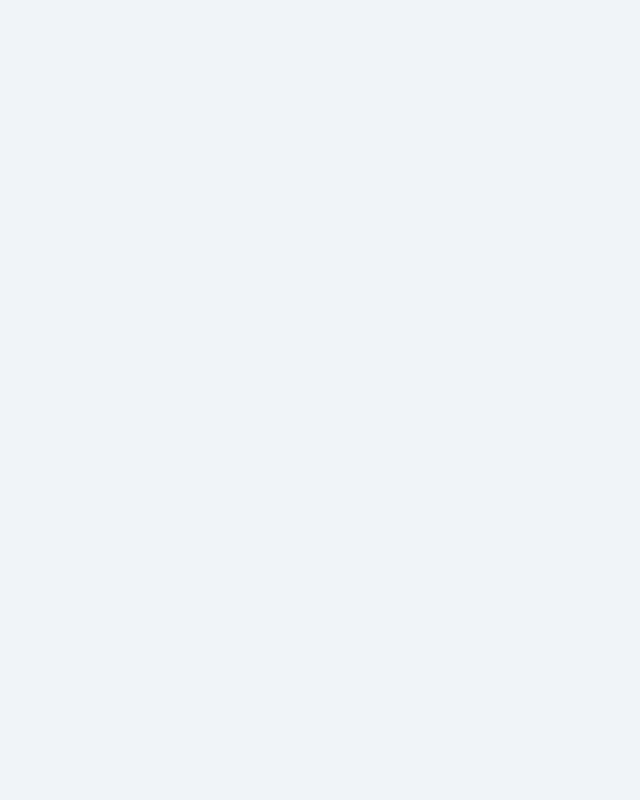
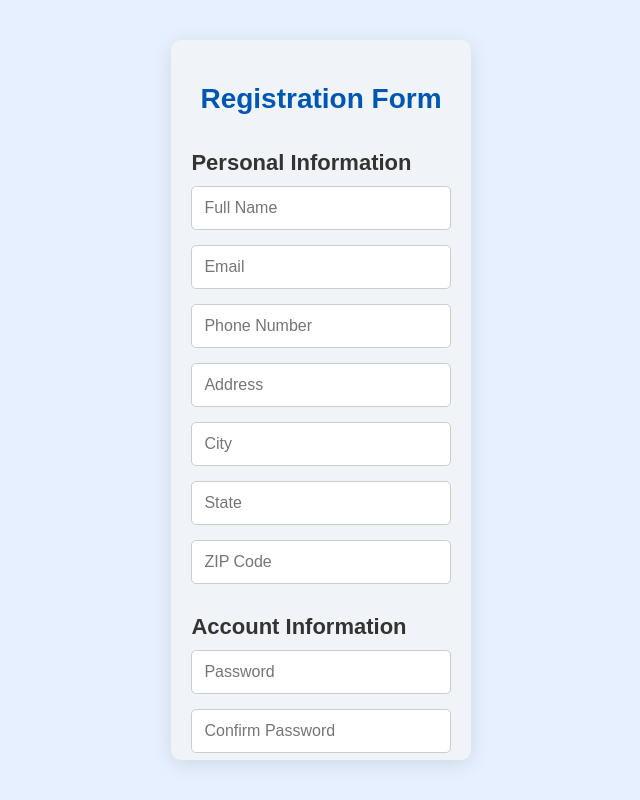
Before and after one commit to UmeFarva/fypynew, a React (Vite) app in the folder frontend/vite-project/: page /register in a window 1280 px wide. Before the commit this address had no page. Shown: the whole page, without its empty margins (319-959 px from the left). Built offline with nearby package versions, Linux system fonts and the light colour scheme.

Commit message:
temporary

```diff
--- a/frontend/vite-project/src/App.jsx
+++ b/frontend/vite-project/src/App.jsx
@@ -3,6 +3,8 @@ import { BrowserRouter as Router, Routes, Route } from 'react-router-dom';
 
 import LoginPage from './pages/LoginPage';
 import HomePage from './pages/Homepage';
+import RegistrationPage from './pages/RegistrationPage';
+
 
 const App = () => {
     return (
@@ -10,6 +12,7 @@ const App = () => {
             <Routes>
                 <Route path="/" element={<HomePage />} />
                 <Route path="/login" element={<LoginPage />} />
+                <Route path="/register" element={<RegistrationPage />} />
             </Routes>
         </Router>
     );
--- a/frontend/vite-project/src/components/AboutUs.jsx
+++ b/frontend/vite-project/src/components/AboutUs.jsx
@@ -1,12 +1,24 @@
+// src/components/AboutUs.jsx
+
 import React from 'react';
 
 const AboutUs = () => {
     return (
-        <div>
+        <div className="about-us-section">
             <h2>About Us</h2>
             <p>
-            A seamless solution for accurate attendance tracking using state-of-the-art biometric technology.
-            Enhance your institution's efficiency and ensure reliable attendance records.
+                The Biometric Attendance Management System is designed to enhance
+                the efficiency and accuracy of attendance tracking in educational
+                institutions. By utilizing state-of-the-art biometric technology,
+                we ensure that attendance records are reliable, secure, and easily
+                accessible.
+            </p>
+            <p>
+                Our system is built with user-friendliness in mind, allowing
+                faculty and administrators to manage attendance effortlessly.
+                With features such as real-time updates, comprehensive reporting,
+                and multi-device support, we strive to provide a seamless experience
+                for all users.
             </p>
         </div>
     );
--- a/frontend/vite-project/src/components/Faculty.jsx
+++ b/frontend/vite-project/src/components/Faculty.jsx
@@ -30,6 +30,7 @@ const Faculty = () => {
                     <h3>User-Friendly Interface</h3>
                     <p>An intuitive, modern interface designed to minimize learning curves for users.</p>
                 </div>
+
             </div>
         </div>
     );
--- a/frontend/vite-project/src/components/Footer.jsx
+++ b/frontend/vite-project/src/components/Footer.jsx
@@ -1,9 +1,17 @@
 import React from 'react';
+import { useNavigate } from 'react-router-dom';
+const Footer = () => {
+    const navigate = useNavigate();
 
-const Footer = () => {
+    const handleLoginClick = () => {
+        navigate('/login'); // Navigate to the login page
+    };
     return (
         <footer>
             <p>© 2024 Biometric Device. All rights reserved.</p>
+            <button className="login-button" onClick={handleLoginClick}>
+                Login
+            </button>
         </footer>
     );
 };
--- a/frontend/vite-project/src/components/Header.jsx
+++ b/frontend/vite-project/src/components/Header.jsx
@@ -1,9 +1,16 @@
+// src/components/Header.jsx
+
 import React from 'react';
 
+
 const Header = () => {
+
+
     return (
         <header>
-            Biometric Attendence Management System!
+            <h1>Biometric Attendance Management System</h1>
+            <p>Your partner in efficient attendance tracking.</p>
+
         </header>
     );
 };
--- a/frontend/vite-project/src/pages/LoginPage.jsx
+++ b/frontend/vite-project/src/pages/LoginPage.jsx
@@ -28,7 +28,7 @@ function LoginPage() {
 
     // Handler for navigation to the registration page
     const handleRegisterClick = () => {
-        navigate('/pages/RegistrationPage');
+        navigate('/register');
     };
 
     return (
--- a/frontend/vite-project/src/styles/global.css
+++ b/frontend/vite-project/src/styles/global.css
@@ -14,28 +14,42 @@ body {
     padding: 20px;
 }
 
+/* Headings */
 h1, h2, h3 {
     color: #0056b3;
 }
 
 /* Header */
 header {
-    background-color: #0056b3;
-    padding: 20px 0;
+    background-color: #003d80; /* Darker blue for header */
+    padding: 20px;
     text-align: center;
-    border-bottom: 3px solid #003d80; /* Slightly darker border for contrast */
+    color: white;
 }
 
 header h1 {
     margin: 0;
-    font-size: 32px;
-    color: white;
 }
 
 header p {
     margin: 5px 0;
-    font-size: 16px;
-    color: #e6f0ff; /* Lighter blue for subtext */
+}
+
+/* Login Button */
+.login-button {
+    background-color: #ffc107; /* Bright yellow */
+    color: #003d80; /* Dark blue text */
+    border: none;
+    padding: 10px 20px;
+    border-radius: 5px;
+    cursor: pointer;
+    font-weight: bold;
+    transition: background-color 0.3s;
+}
+
+.login-button:hover {
+    background-color: #0056b3; /* Darker blue on hover */
+    color: white; /* Change text color on hover */
 }
 
 /* Navigation Bar */
@@ -82,7 +96,6 @@ header p {
     align-items: center;
     padding: 80px 0;
     background-color: #e6f0ff;
-    border-bottom: 2px solid #0056b3;
 }
 
 .hero-text {
@@ -101,11 +114,6 @@ header p {
     color: #333;
 }
 
-.hero-image img {
-    height: 20%;
-    border-radius: 10px;
-}
-
 .cta-button {
     background-color: #0056b3;
     color: white;
@@ -122,7 +130,25 @@ header p {
     color: #0056b3; /* Inverts color for contrast */
 }
 
-/* Credentials Section */
+/* About Us Section */
+.about-us-section {
+    padding: 40px 20px;
+    background-color: #f7f8f9;
+    text-align: center;
+}
+
+.about-us-section h2 {
+    color: #0056b3;
+    margin-bottom: 20px;
+}
+
+.about-us-section p {
+    font-size: 16px;
+    color: #333;
+    margin-bottom: 15px;
+}
+
+/* Criteria Section */
 .criteria-section {
     padding: 60px 0;
     background-color: #ffffff;
@@ -185,6 +211,10 @@ header p {
     transform: translateY(-10px);
 }
 
+.faculty-item h3 {
+    color: #003d80;
+}
+
 /* Footer */
 footer {
     background-color: #0056b3;
--- a/frontend/vite-project/src/styles/registration.css
+++ b/frontend/vite-project/src/styles/registration.css
@@ -1,52 +1,115 @@
+/* Global Box Sizing */
+*,
+*::before,
+*::after {
+    box-sizing: border-box; /* Apply border-box sizing model to all elements */
+}
+
+/* Body Styles */
+body {
+    font-family: 'Arial', sans-serif; /* Font family for the body */
+    background-color: #e6f0ff; /* Light blue background for a professional look */
+    margin: 0; /* Remove default margin */
+    padding: 0; /* Remove default padding */
+    display: flex; /* Flexbox for layout */
+    justify-content: center; /* Center items horizontally */
+    align-items: center; /* Center items vertically */
+    height: 100vh; /* Full viewport height */
+}
+
 /* Registration Page Styles */
 .registration-page {
-    display: flex;
-    flex-direction: column;
-    justify-content: center;
-    align-items: center;
-    padding: 20px;
-    background-color: #f7faff;
-    border-radius: 10px;
-    box-shadow: 0 4px 10px rgba(0, 0, 0, 0.2);
-    max-width: 500px;
-    margin: auto;
+    display: flex; /* Flexbox for layout */
+    flex-direction: column; /* Stack items vertically */
+    justify-content: flex-start; /* Align items to the top */
+    align-items: stretch; /* Stretch to fill the width */
+    padding: 20px; /* Padding for spacing */
+    background-color: #f0f4f8; /* Light background color for a fresh look */
+    border-radius: 10px; /* Rounded corners */
+    box-shadow: 0 4px 20px rgba(0, 0, 0, 0.1); /* Shadow for depth */
+    width: 100%; /* Full width for the registration page */
+    max-width: 800px; /* Maximum width to ensure it doesn't get too wide */
+    margin: auto; /* Center the registration page */
+    overflow-y: auto; /* Allow vertical scrolling if needed */
+    max-height: 90vh; /* Maximum height to fit within viewport */
 }
 
+/* Headings */
 .registration-page h2 {
-    color: #0056b3;
+    font-size: 28px; /* Font size for the main title */
+    color: #0056b3; /* Color for headings */
     margin-bottom: 20px;
+    text-align: center; /* Centered heading */
 }
 
 .registration-page h3 {
-    color: #333;
-    margin: 15px 0 10px;
+    font-size: 22px; /* Font size for section titles */
+    color: #333; /* Color for section headings */
+    margin: 15px 0 10px; /* Spacing around section titles */
 }
 
+/* Form Styles */
 .registration-form {
-    display: flex;
-    flex-direction: column;
-    width: 100%;
+    display: flex; /* Flexbox for layout */
+    flex-direction: column; /* Stack inputs vertically */
+    width: 100%; /* Full width for the form */
 }
 
+/* Input Fields */
 .registration-form input {
-    margin-bottom: 15px;
-    padding: 10px;
-    border: 1px solid #ccc;
-    border-radius: 5px;
-    font-size: 16px;
+    margin-bottom: 15px; /* Spacing between inputs */
+    padding: 12px; /* Increased padding for better touch target */
+    border: 1px solid #ccc; /* Light border for inputs */
+    border-radius: 5px; /* Rounded corners */
+    font-size: 16px; /* Font size for input text */
+    transition: border-color 0.3s ease; /* Smooth transition on focus */
 }
 
-.registration-form button {
-    background-color: #0056b3;
-    color: white;
-    padding: 12px;
-    border: none;
-    border-radius: 5px;
-    font-size: 16px;
-    cursor: pointer;
-    transition: background-color 0.3s ease;
+/* Focus Effect on Inputs */
+.registration-form input:focus {
+    border-color: #0056b3; /* Highlight border on focus */
+    outline: none; /* Remove default outline */
 }
 
+/* Submit Button */
+.registration-form button {
+    background-color: #0056b3; /* Button color */
+    color: white; /* Text color for button */
+    padding: 14px; /* Increased padding for a bolder button */
+    border: none; /* No border for button */
+    border-radius: 5px; /* Rounded corners */
+    font-size: 16px; /* Font size for button text */
+    cursor: pointer; /* Pointer cursor on hover */
+    transition: background-color 0.3s ease, transform 0.2s ease; /* Transitions for hover effect */
+}
+
+/* Button Hover Effect */
 .registration-form button:hover {
-    background-color: #ffc107;
+    background-color: #ffc107; /* Change button color on hover */
+    transform: scale(1.05); /* Slightly scale up the button on hover */
 }
+
+/* Media Queries for Responsive Design */
+@media (max-width: 768px) {
+    .registration-page {
+        padding: 10px; /* Reduce padding on smaller screens */
+        width: 100%; /* Allow form to take more width */
+        max-width: 100%; /* Ensure it fits the screen width */
+    }
+
+    .registration-page h2 {
+        font-size: 24px; /* Smaller font size for headings */
+    }
+
+    .registration-page h3 {
+        font-size: 20px; /* Smaller font size for section headings */
+    }
+
+    .registration-form input {
+        font-size: 14px; /* Smaller font size for inputs */
+    }
+
+    .registration-form button {
+        font-size: 14px; /* Smaller font size for button */
+    }
+}
```
Also changed, not shown: frontend/vite-project/src/pages/Homepage.jsx (+6 -24 lines).
